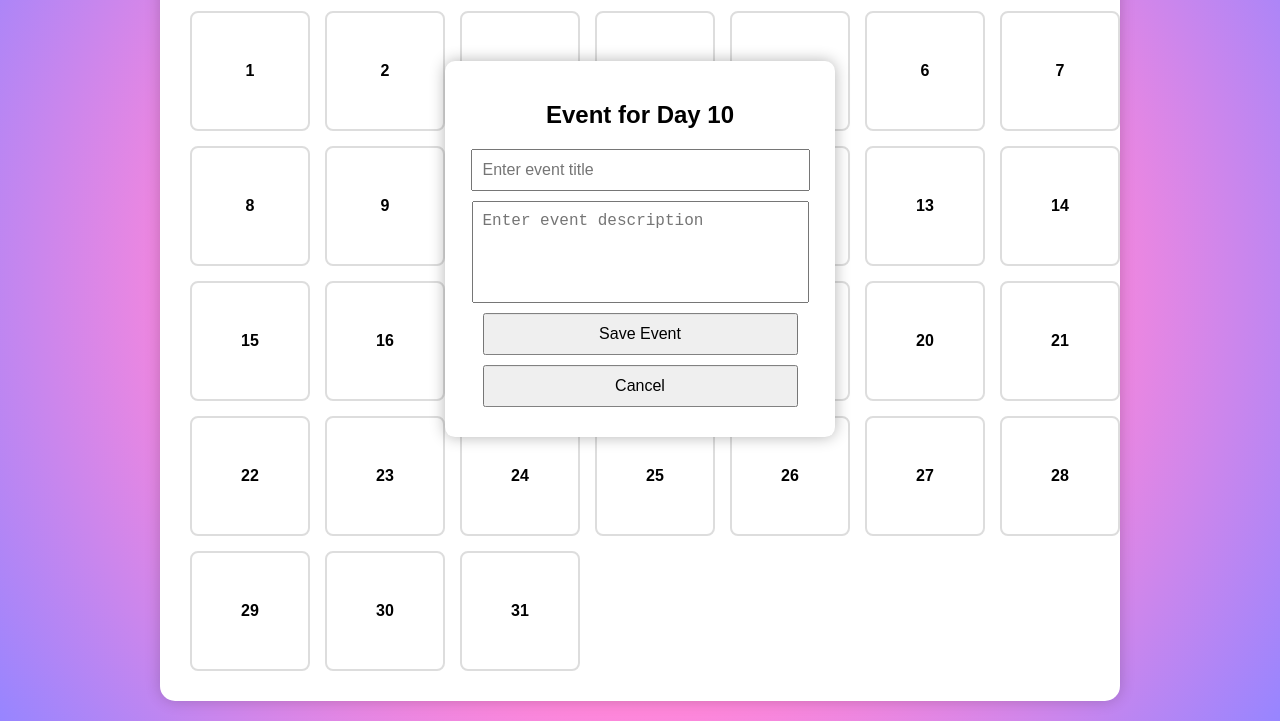
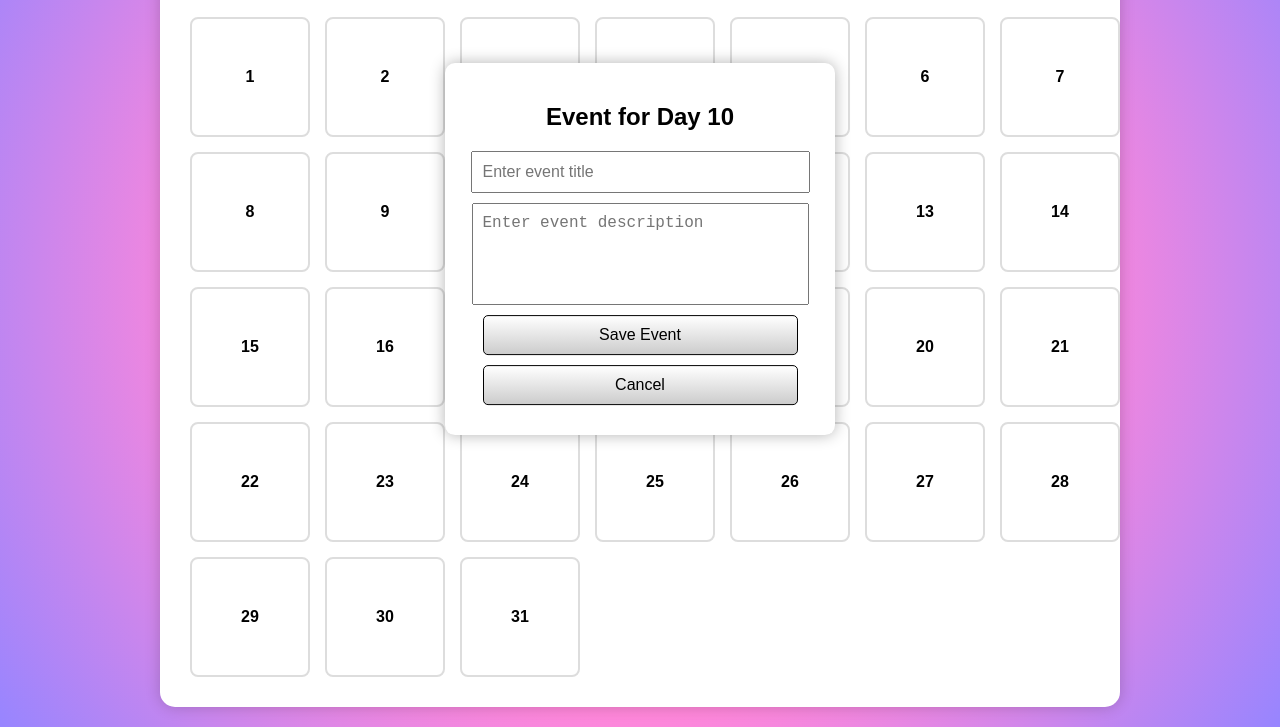
Before and after one commit to rebelletv/fitness-tracker, a plain HTML site: page index.html in a window 1280 px wide. Both pictures are taken after a click on the element "10". Shown: the part 151-878 px from the top of the page. Drawn offline with Linux system fonts and the light colour scheme.

Commit message:
pink hover.html

```diff
--- a/index.html
+++ b/index.html
@@ -5,6 +5,7 @@
     <meta name="viewport" content="width=device-width, initial-scale=1.0">
     <title>Interactive Calendar</title>
     <style>
+        /* 🌈 Background Gradient */
         body {
             font-family: Arial, sans-serif;
             text-align: center;
@@ -13,6 +14,8 @@
             margin: 0;
             padding: 20px;
         }
+
+        /* 📅 Calendar Container */
         .calendar-container {
             background: white;
             padding: 30px;
@@ -22,15 +25,16 @@
             width: 80%;
             max-width: 900px;
         }
-        h1 {
-            margin-bottom: 15px;
-        }
+
+        /* Calendar Grid */
         .calendar {
             display: grid;
             grid-template-columns: repeat(7, 1fr);
             gap: 15px;
             margin-top: 20px;
         }
+
+        /* Calendar Day Boxes */
         .day {
             width: 100px;
             height: 100px;
@@ -50,9 +54,12 @@
             position: relative;
             word-wrap: break-word;
         }
+
         .day:hover {
             background-color: #eee;
         }
+
+        /* 🔖 Event Titles & Descriptions */
         .event-title {
             font-weight: bold;
             font-size: 14px;
@@ -66,6 +73,8 @@
             text-overflow: ellipsis;
             max-width: 90px;
         }
+
+        /* 📌 Event Input Modal */
         #eventModal {
             display: none;
             position: fixed;
@@ -78,6 +87,7 @@
             border-radius: 10px;
             width: 350px;
         }
+
         #eventModal input, #eventModal textarea, #eventModal button {
             display: block;
             width: 90%;
@@ -85,10 +95,35 @@
             padding: 10px;
             font-size: 16px;
         }
+
         #eventModal textarea {
             height: 80px;
             resize: none;
         }
+
+        /* 🎨 BUTTON STYLES */
+        button {
+            border: 1px solid black;
+            padding: 10px 20px;
+            font-size: 16px;
+            cursor: pointer;
+            background: linear-gradient(to bottom, #ffffff, #cccccc);
+            border-radius: 5px;
+            transition: all 0.2s ease-in-out;
+        }
+
+        /* Soft pink hover effect */
+        button:hover {
+            background-color: rgba(255,135,218,0.8); /* Soft pink */
+            color: white;
+            outline: 2px solid rgba(255,135,218,1); /* Pink outline */
+        }
+
+        /* Button focus effect (when clicked) */
+        button:focus {
+            outline: 3px solid rgba(255,135,218,1);
+        }
+
     </style>
 </head>
 <body>
```
